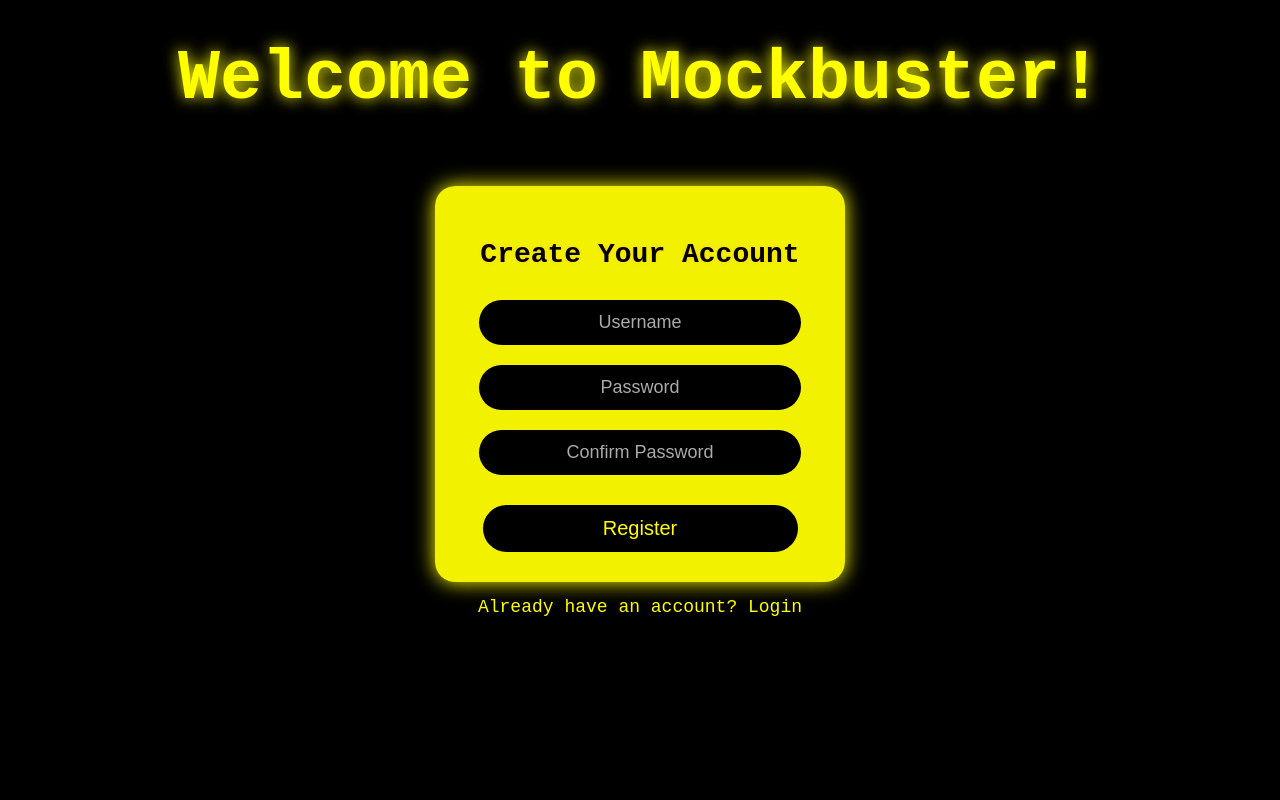
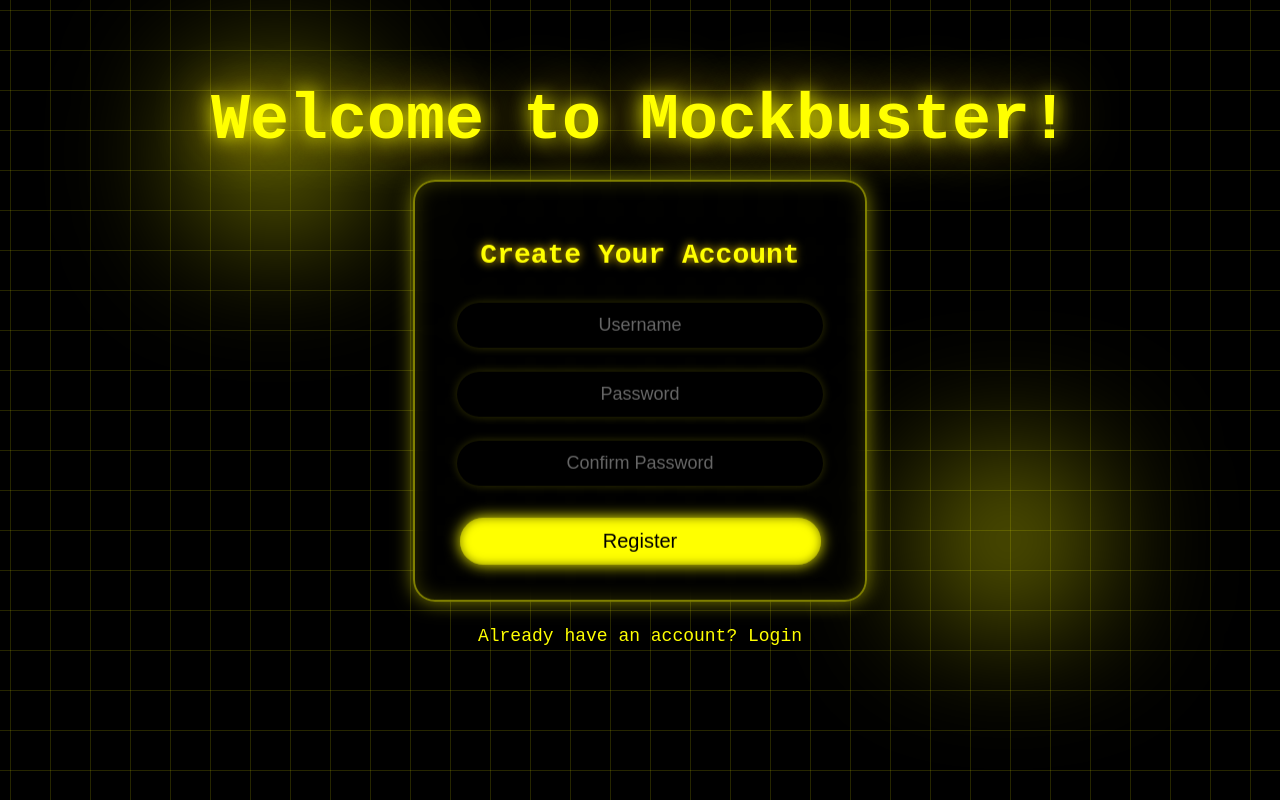
Before and after one commit to jamesfmontoya75/CSC-337-Group-Project, a website: page public/register.html in a window 1280 px wide. Drawn offline with Linux system fonts and the light colour scheme.

Commit message:
Updated About page again

```diff
--- a/public/register.html
+++ b/public/register.html
@@ -7,128 +7,177 @@
     <style>
         body {
             margin: 0;
-            background-color: black;
-            color: yellow;
+            height: 100vh;
+            background: #000;
             font-family: "Courier New", monospace;
-            display: flex;
-            flex-direction: column;
-            align-items: center;
-            min-height: 100vh;
-        }
-
-        /* Header */
-        #header {
-            font-size: 70px;
-            margin-top: 40px;
-            text-align: center;
-            text-shadow: 0 0 12px yellow, 0 0 25px gold;
-            animation: glowPulse 2.5s infinite ease-in-out;
-        }
-
-        @keyframes glowPulse {
-            0%, 100% { text-shadow: 0 0 15px yellow; }
-            50% { text-shadow: 0 0 35px gold; }
-        }
-
-        /* Register Container */
-        #inputsection {
+            overflow: hidden;
             display: flex;
             justify-content: center;
             align-items: center;
-            flex-direction: column;
-            margin-top: 20px;
-            width: 100%;
+            color: yellow;
         }
 
-        /* Form Card */
-        form {
-            padding: 30px;
-            background-color: rgba(255, 255, 0, 0.95);
-            border-radius: 20px;
-            width: 350px;
-            text-align: center;
-            box-shadow: 0 0 20px yellow;
-            animation: fadeIn 0.7s ease-out;
+        .grid-bg {
+            position: absolute;
+            width: 100%;
+            height: 100%;
+            background:
+                linear-gradient(rgba(255,255,0,0.15) 1px, transparent 1px),
+                linear-gradient(90deg, rgba(255,255,0,0.15) 1px, transparent 1px);
+            background-size: 40px 40px;
+            animation: moveGrid 8s linear infinite;
+            z-index: -2;
         }
 
-        @keyframes fadeIn {
-            from { opacity: 0; transform: translateY(20px); }
-            to { opacity: 1; transform: translateY(0); }
+        @keyframes moveGrid {
+            from { background-position: 0 0; }
+            to { background-position: 80px 80px; }
+        }
+
+        .glow-orb {
+            position: absolute;
+            width: 220px;
+            height: 220px;
+            background: radial-gradient(circle, rgba(255,255,0,0.5), transparent);
+            filter: blur(60px);
+            animation: floatOrb 6s ease-in-out infinite alternate;
+            z-index: -1;
+        }
+
+        @keyframes floatOrb {
+            from { transform: translate(0,0); }
+            to { transform: translate(40px, -40px); }
+        }
+
+        .orb1 { top: 10%; left: 10%; }
+        .orb2 { bottom: 15%; right: 15%; animation-delay: 1s; }
+
+
+        #header {
+            font-size: 65px;
+            text-align: center;
+            width: 100%;
+            position: absolute;
+            top: 40px;
+            color: yellow;
+            text-shadow: 0 0 15px yellow, 0 0 40px gold, 0 0 80px yellow;
+            animation: titlePulse 2.5s infinite ease-in-out;
+        }
+
+        @keyframes titlePulse {
+            0%, 100% { text-shadow: 0 0 20px yellow, 0 0 60px gold; transform: scale(1); }
+            50% { text-shadow: 0 0 40px gold, 0 0 120px yellow; transform: scale(1.05); }
+        }
+
+        .center-wrapper {
+            position: absolute;
+            top: 52%;
+            left: 50%;
+            transform: translate(-50%, -50%);
+            text-align: center;
+        }
+
+        form {
+            background: rgba(0,0,0,0.65);
+            padding: 35px;
+            width: 380px;
+            border-radius: 22px;
+            border: 2px solid rgba(255,255,0,0.5);
+            backdrop-filter: blur(8px);
+            box-shadow:
+                0 0 20px rgba(255,255,0,0.5),
+                inset 0 0 20px rgba(255,255,0,0.2);
+            animation: cardFloat 3s ease-in-out infinite;
+        }
+
+        @keyframes cardFloat {
+            0%, 100% { transform: translateY(0); }
+            50% { transform: translateY(-8px); }
         }
 
         #register-title {
             font-size: 28px;
             margin-bottom: 20px;
-            color: black;
-            text-shadow: 0 0 5px gold;
+            color: yellow;
+            text-shadow: 0 0 10px gold;
         }
 
-        /* Input Fields */
         input {
-            width: 85%;
-            margin: 10px 0;
+            width: 90%;
             padding: 12px;
-            border-radius: 30px;
+            margin: 12px 0;
+            border-radius: 25px;
             border: none;
-            outline: none;
-            font-size: 18px;
             background: black;
             color: yellow;
+            font-size: 18px;
             text-align: center;
-            transition: 0.25s;
+            transition: 0.3s;
+            outline: none;
+            box-shadow: 0 0 10px rgba(255,255,0,0.2);
         }
 
         input::placeholder {
-            color: #aaaaaa;
+            color: rgba(255,255,255,0.4);
         }
 
         input:focus {
-            box-shadow: 0 0 12px gold;
-            transform: scale(1.03);
+            box-shadow: 0 0 20px gold;
+            transform: scale(1.05);
         }
 
-        /* Register Button */
         #submitButton {
-            width: 90%;
+            width: 95%;
             padding: 12px;
             margin-top: 20px;
+            font-size: 20px;
+            border: none;
             border-radius: 30px;
-            border: none;
-            background: black;
-            color: yellow;
-            font-size: 20px;
+            background: yellow;
+            color: black;
             cursor: pointer;
             transition: 0.3s ease;
+            box-shadow:
+                0 0 15px yellow,
+                inset 0 0 10px rgba(0,0,0,0.5);
         }
 
         #submitButton:hover {
-            background: yellow;
-            color: black;
-            transform: translateY(-3px);
-            box-shadow: 0 0 15px gold;
+            background: black;
+            color: yellow;
+            transform: scale(1.05);
+            box-shadow:
+                0 0 25px gold,
+                0 0 50px yellow;
         }
 
-        /* Login Link */
         a {
-            margin-top: 15px;
+            margin-top: 18px;
             color: yellow;
+            text-decoration: none;
             font-size: 18px;
-            text-decoration: none;
-            transition: 0.3s;
+            transition: 0.3s ease;
+            display: inline-block;
         }
 
         a:hover {
+            text-shadow: 0 0 10px gold, 0 0 20px yellow;
             color: gold;
-            text-shadow: 0 0 10px gold;
         }
     </style>
 </head>
 
 <body>
 
+
+    <div class="grid-bg"></div>
+    <div class="glow-orb orb1"></div>
+    <div class="glow-orb orb2"></div>
+
+
     <h1 id="header">Welcome to Mockbuster!</h1>
 
-    <div id="inputsection">
+    <div class="center-wrapper">
         <form method="POST" action="register-action">
             <h2 id="register-title">Create Your Account</h2>
 
```
